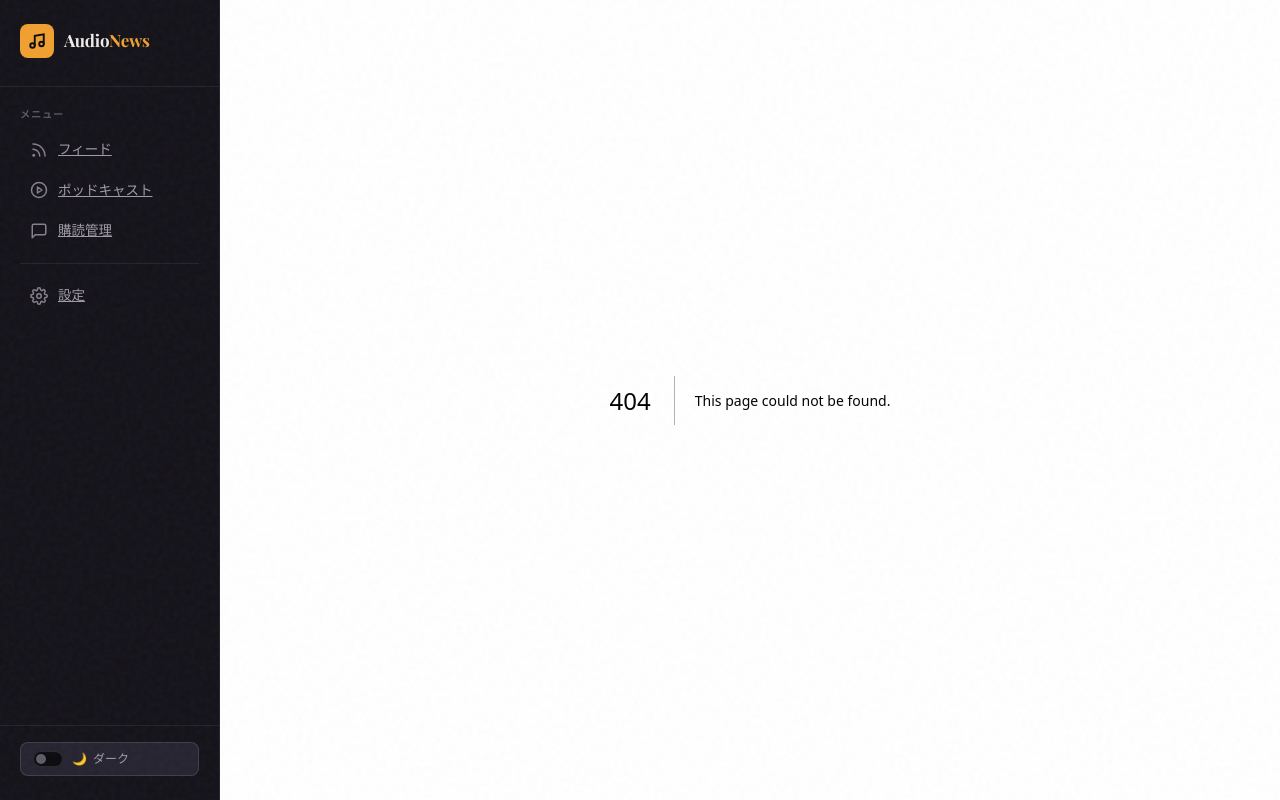
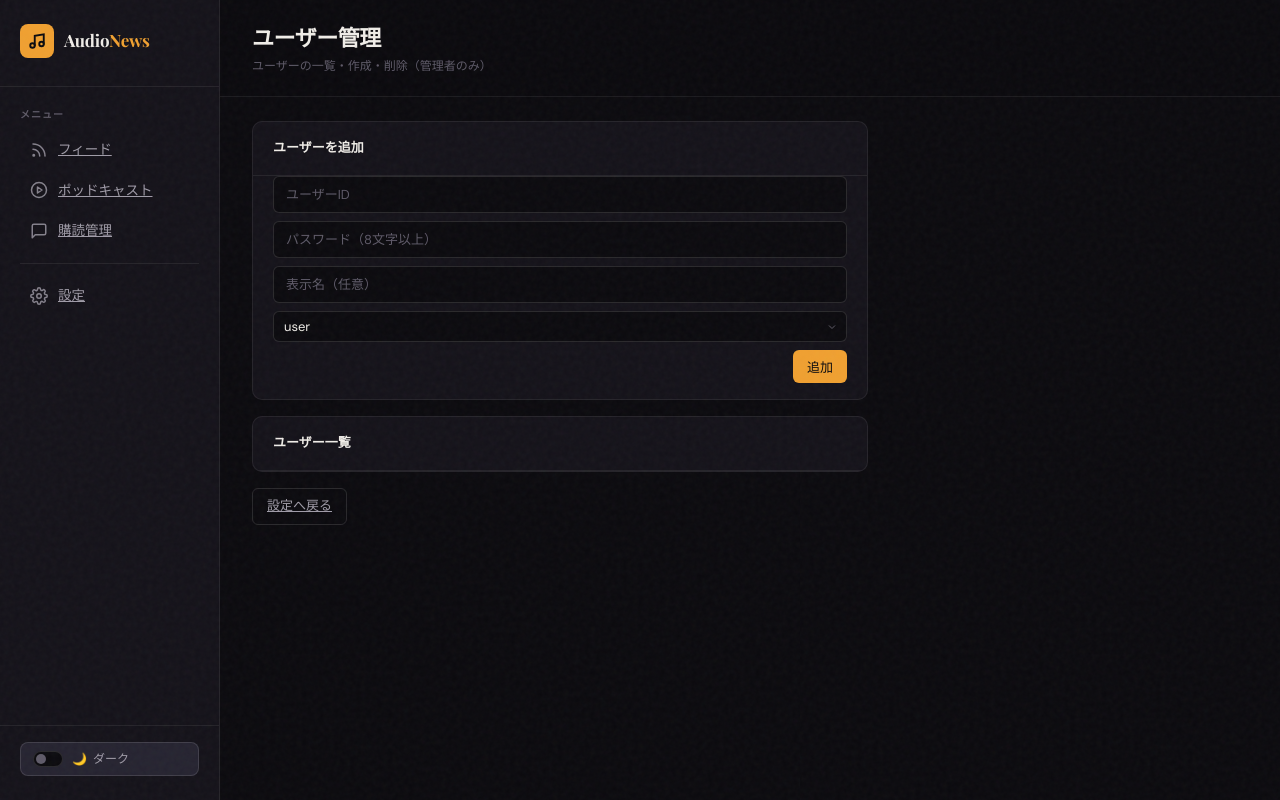
Before and after one commit to examinare000/news-listen-web, a Next.js app: page /admin/users in a window 1280 px wide. Before the commit this address had no page. Built offline with nearby package versions, Linux system fonts and the light colour scheme.

Commit message:
管理者によるユーザー管理画面を追加

```diff
--- /dev/null
+++ b/app/admin/users/page.tsx
@@ -0,0 +1,198 @@
+'use client'
+
+import React, { useCallback, useEffect, useState } from 'react'
+import Link from 'next/link'
+import { useApp } from '@/contexts/AppContext'
+import { useAuth } from '@/contexts/AuthContext'
+import { createApiClient } from '@/lib/api'
+import type { AuthUser, UserRole } from '@/types/index'
+
+// 管理者用ユーザー管理画面。一覧・作成・ロール変更・削除を行う。
+// admin ロール以外には操作 UI を出さない（バックエンドでも require_admin で 403）。
+export default function AdminUsersPage() {
+  const { state } = useApp()
+  const { user, status } = useAuth()
+  const client = createApiClient({ baseUrl: state.baseUrl, apiKey: state.apiKey })
+
+  const [users, setUsers] = useState<AuthUser[]>([])
+  const [loadError, setLoadError] = useState('')
+
+  // 作成フォーム
+  const [newUsername, setNewUsername] = useState('')
+  const [newPassword, setNewPassword] = useState('')
+  const [newDisplayName, setNewDisplayName] = useState('')
+  const [newRole, setNewRole] = useState<UserRole>('user')
+  const [formError, setFormError] = useState('')
+
+  const isAdmin = user?.role === 'admin'
+
+  const reload = useCallback(async () => {
+    setLoadError('')
+    try {
+      const res = await client.listUsers()
+      setUsers(res.users)
+    } catch {
+      setLoadError('ユーザー一覧の取得に失敗しました')
+    }
+    // client は毎レンダリング生成されるが baseUrl/apiKey に依存。依存は state を使用。
+    // eslint-disable-next-line react-hooks/exhaustive-deps
+  }, [state.baseUrl, state.apiKey])
+
+  useEffect(() => {
+    if (status === 'authenticated' && isAdmin) {
+      reload()
+    }
+  }, [status, isAdmin, reload])
+
+  async function handleCreate(e: React.FormEvent) {
+    e.preventDefault()
+    setFormError('')
+    if (!newUsername || newPassword.length < 8) {
+      setFormError('ユーザーIDと8文字以上のパスワードを入力してください')
+      return
+    }
+    try {
+      await client.createUser({
+        username: newUsername,
+        password: newPassword,
+        display_name: newDisplayName || undefined,
+        role: newRole,
+      })
+      setNewUsername('')
+      setNewPassword('')
+      setNewDisplayName('')
+      setNewRole('user')
+      await reload()
+    } catch {
+      setFormError('ユーザー作成に失敗しました（既に存在する可能性があります）')
+    }
+  }
+
+  async function handleDelete(username: string) {
+    try {
+      await client.deleteUser(username)
+      await reload()
+    } catch {
+      setLoadError(`${username} の削除に失敗しました`)
+    }
+  }
+
+  async function handleToggleRole(target: AuthUser) {
+    const nextRole: UserRole = target.role === 'admin' ? 'user' : 'admin'
+    try {
+      await client.updateUser(target.username, { role: nextRole })
+      await reload()
+    } catch {
+      setLoadError(`${target.username} のロール変更に失敗しました`)
+    }
+  }
+
+  if (status === 'authenticated' && !isAdmin) {
+    return (
+      <div className="content-area content-narrow">
+        <div className="page-header">
+          <h1 className="page-title">ユーザー管理</h1>
+        </div>
+        <p className="form-error">この画面は管理者のみ利用できます。</p>
+        <Link className="btn btn-ghost" href="/settings">
+          設定へ戻る
+        </Link>
+      </div>
+    )
+  }
+
+  return (
+    <>
+      <div className="page-header">
+        <div>
+          <h1 className="page-title">ユーザー管理</h1>
+          <div className="page-subtitle">ユーザーの一覧・作成・削除（管理者のみ）</div>
+        </div>
+      </div>
+
+      <div className="content-area content-narrow">
+        {/* 作成フォーム */}
+        <section className="settings-section">
+          <div className="settings-section-header">
+            <h2 className="settings-section-title">ユーザーを追加</h2>
+          </div>
+          <form onSubmit={handleCreate} style={{ padding: '0 20px 16px', display: 'flex', flexDirection: 'column', gap: 8 }}>
+            <input
+              className="form-input"
+              type="text"
+              placeholder="ユーザーID"
+              value={newUsername}
+              onChange={(e) => setNewUsername(e.target.value)}
+              aria-label="新規ユーザーID"
+            />
+            <input
+              className="form-input"
+              type="password"
+              placeholder="パスワード（8文字以上）"
+              autoComplete="new-password"
+              value={newPassword}
+              onChange={(e) => setNewPassword(e.target.value)}
+              aria-label="新規パスワード"
+            />
+            <input
+              className="form-input"
+              type="text"
+              placeholder="表示名（任意）"
+              value={newDisplayName}
+              onChange={(e) => setNewDisplayName(e.target.value)}
+              aria-label="新規表示名"
+            />
+            <select
+              className="select-input"
+              value={newRole}
+              onChange={(e) => setNewRole(e.target.value as UserRole)}
+              aria-label="新規ロール"
+            >
+              <option value="user">user</option>
+              <option value="admin">admin</option>
+            </select>
+            {formError && <p className="form-error">{formError}</p>}
+            <button className="btn btn-primary" type="submit" style={{ alignSelf: 'flex-end' }}>
+              追加
+            </button>
+          </form>
+        </section>
+
+        {/* 一覧 */}
+        <section className="settings-section">
+          <div className="settings-section-header">
+            <h2 className="settings-section-title">ユーザー一覧</h2>
+          </div>
+          {loadError && <p className="form-error" style={{ padding: '0 20px' }}>{loadError}</p>}
+          <ul style={{ listStyle: 'none', margin: 0, padding: 0 }}>
+            {users.map((u) => (
+              <li key={u.username} className="settings-row">
+                <div>
+                  <div className="settings-row-label">
+                    {u.display_name}（{u.username}）
+                  </div>
+                  <div className="settings-row-desc">ロール: {u.role}</div>
+                </div>
+                <div style={{ display: 'flex', gap: 8 }}>
+                  <button className="btn btn-ghost" onClick={() => handleToggleRole(u)} aria-label={`${u.username} のロールを変更`}>
+                    {u.role === 'admin' ? 'user へ' : 'admin へ'}
+                  </button>
+                  {/* 自分自身は削除させない（ロックアウト防止） */}
+                  {u.username !== user?.username && (
+                    <button className="btn btn-ghost" onClick={() => handleDelete(u.username)} aria-label={`${u.username} を削除`}>
+                      削除
+                    </button>
+                  )}
+                </div>
+              </li>
+            ))}
+          </ul>
+        </section>
+
+        <Link className="btn btn-ghost" href="/settings">
+          設定へ戻る
+        </Link>
+      </div>
+    </>
+  )
+}
```
Also changed, not shown: 1 other file (tests, documents, lock files or other folders).
